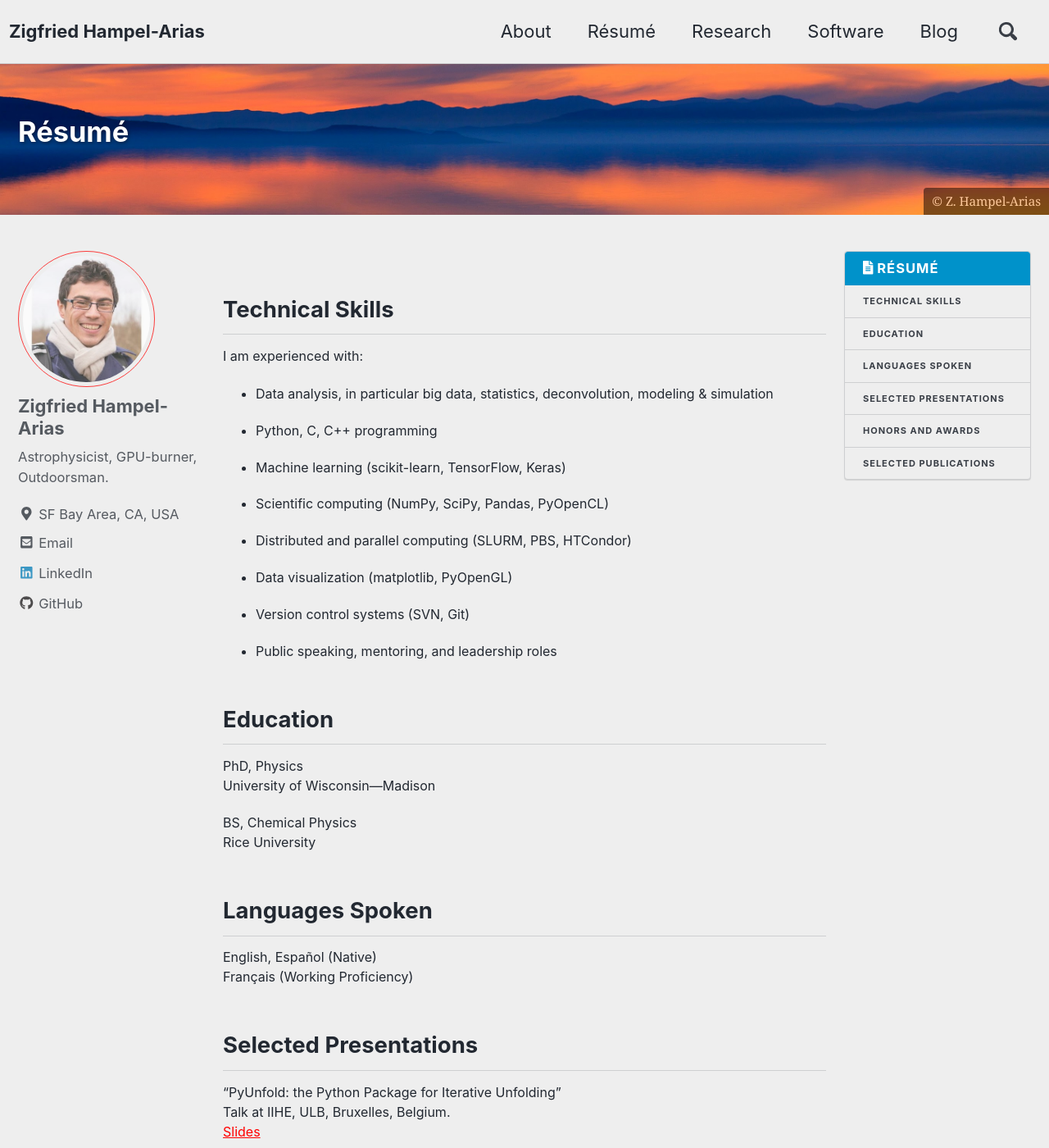
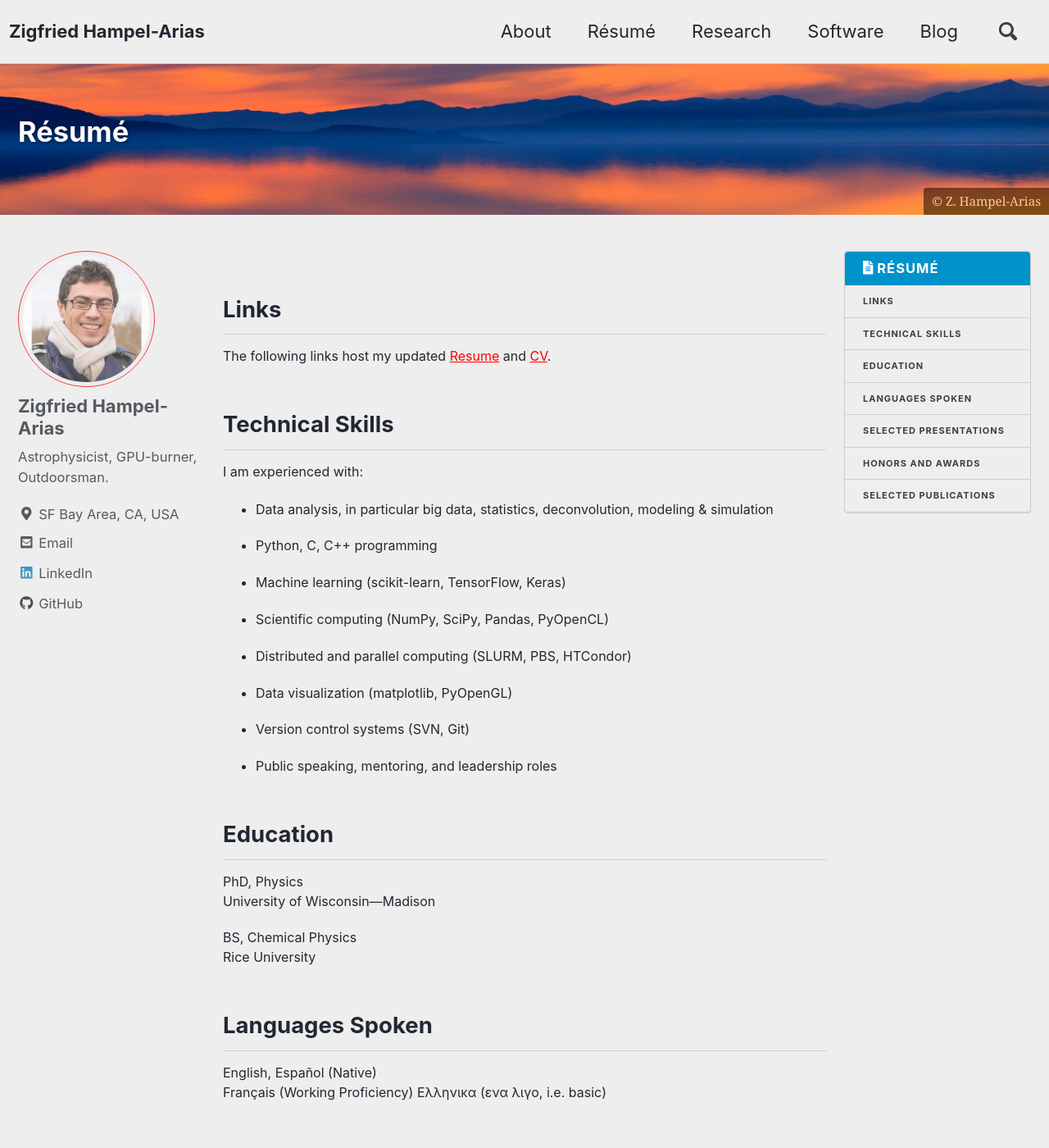
Before and after one commit to zhampel/zhampel.github.io, a Jekyll site: the page built from _pages/cv.md, in a window 1280 px wide and 1400 px high. Shown: the whole window at 82% size. Built offline with Jekyll 4.4.1, drawn with Linux system fonts in a browser that asks for light colours; nearby versions of some CDN libraries; formulas are drawn with MathJax 3.

Commit message:
Adds pdfs of resume and cv to page

```diff
--- a/_pages/cv.md
+++ b/_pages/cv.md
@@ -15,7 +15,15 @@ header:
 mathjax: true
 ---
 
+## Links
+
+The following links host my updated
+[Resume](/assets/pdfs/Zig_Hampel_Arias_Resume.pdf)
+and
+[CV](/assets/pdfs/Zig_Hampel_Arias_CV.pdf).
+
 ## Technical Skills
+
 <div>
     <p>I am experienced with:</p>
     <ul>
@@ -63,6 +71,7 @@ Thesis Title: <b>Spurious Events in the Endcap Muon System of the CMS Detector</
 ## Languages Spoken
 English, Espa&ntilde;ol (Native)<br>
 Fran&ccedil;ais (Working Proficiency)
+Ελληνικα (ενα λιγο, i.e. basic)
 
 
 ## Selected Presentations
```
Also changed, not shown: Gemfile.lock, 3 other files.
